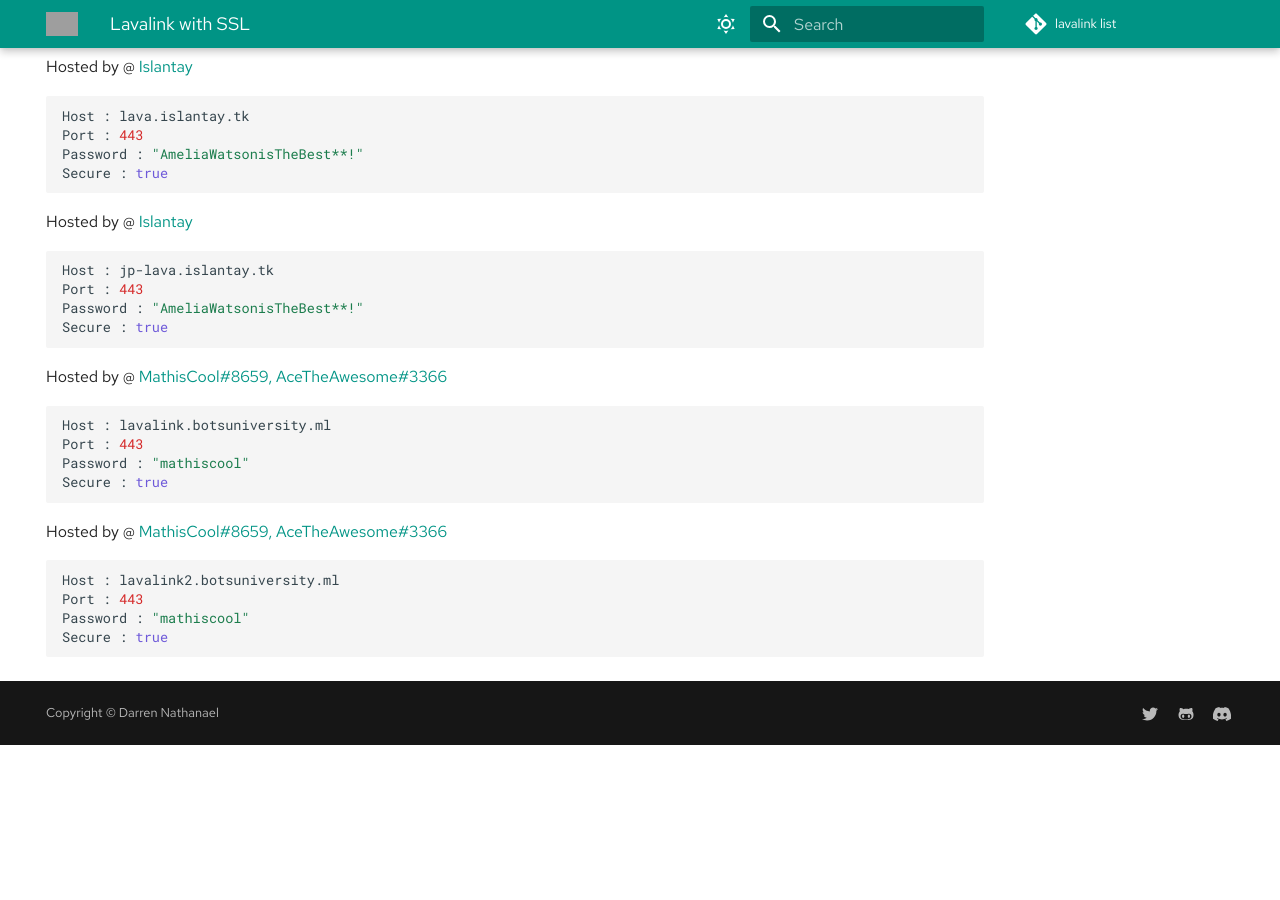
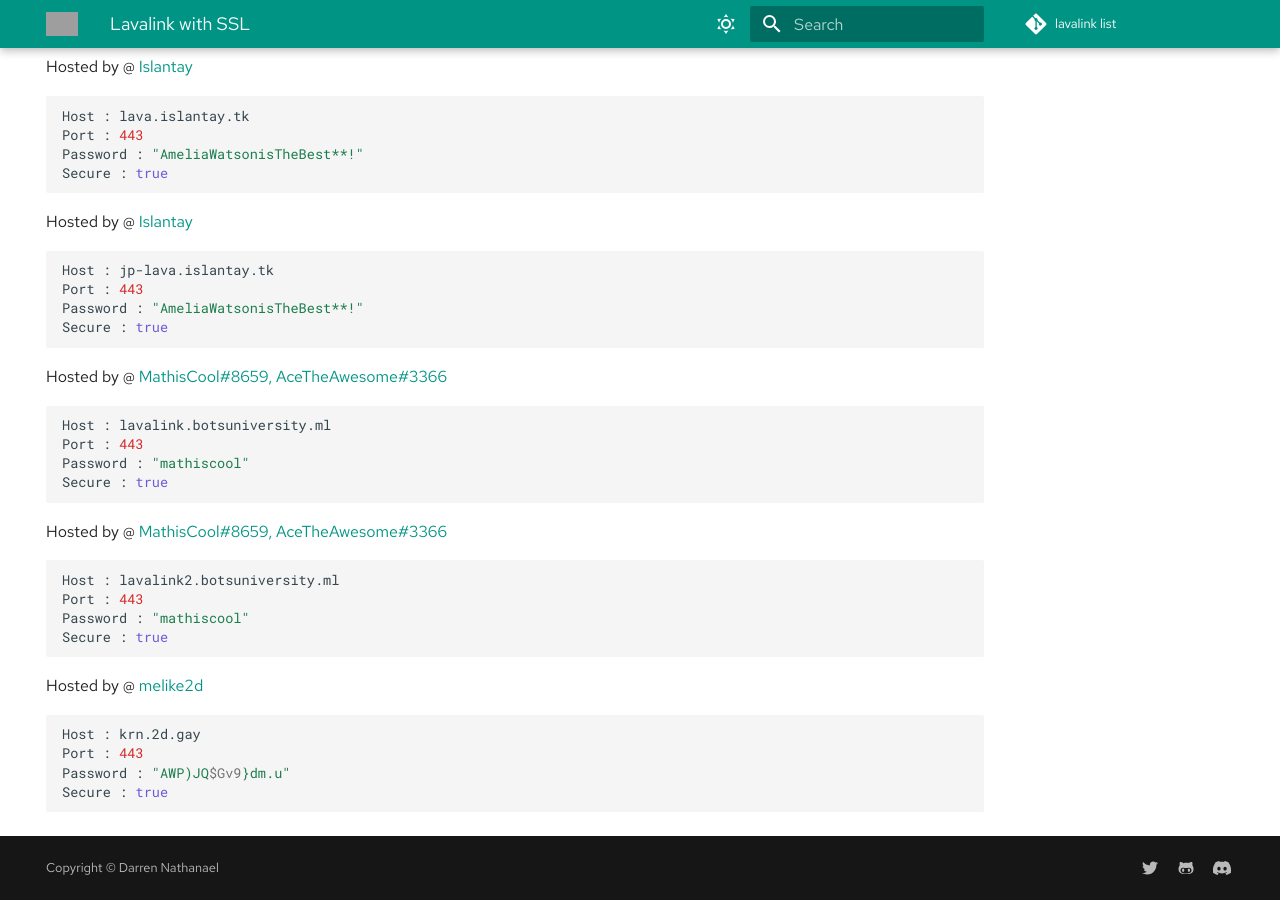
Before and after one commit to DarrenOfficial/lavalink-list, an MkDocs documentation site: the page built from docs/SSL/lavalink-with-ssl.md, in a window 1280 px wide and 900 px high, scrolled down 792 px. Built offline with MkDocs 1.6.1 and Material for MkDocs 9.7.7, drawn with Linux system fonts in a browser that asks for light colours; comment, search, counter and statistics services are not loaded; before the commit the page ends 1537 px from its top, so only the background shows below that; grey boxes are pictures that could not be loaded.

Commit message:
Add krn.2d.gay (#214)
Update lavalink-with-ssl.md

````diff
--- a/docs/SSL/lavalink-with-ssl.md
+++ b/docs/SSL/lavalink-with-ssl.md
@@ -62,3 +62,10 @@ Port : 443
 Password : "mathiscool"
 Secure : true
 ```
+Hosted by @ [melike2d](https://2d.gay)
+```bash
+Host : krn.2d.gay
+Port : 443
+Password : "AWP)JQ$Gv9}dm.u"
+Secure : true
+```
````
